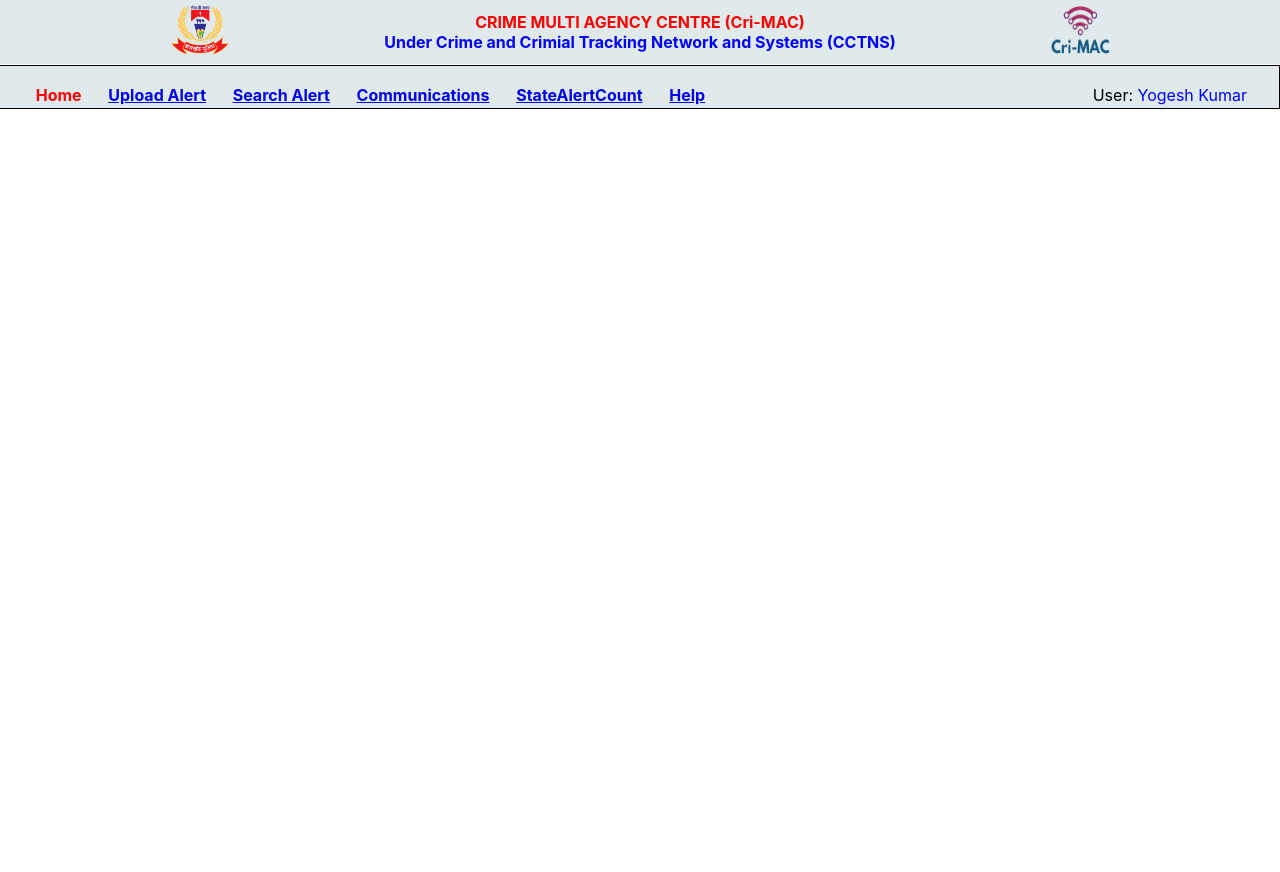
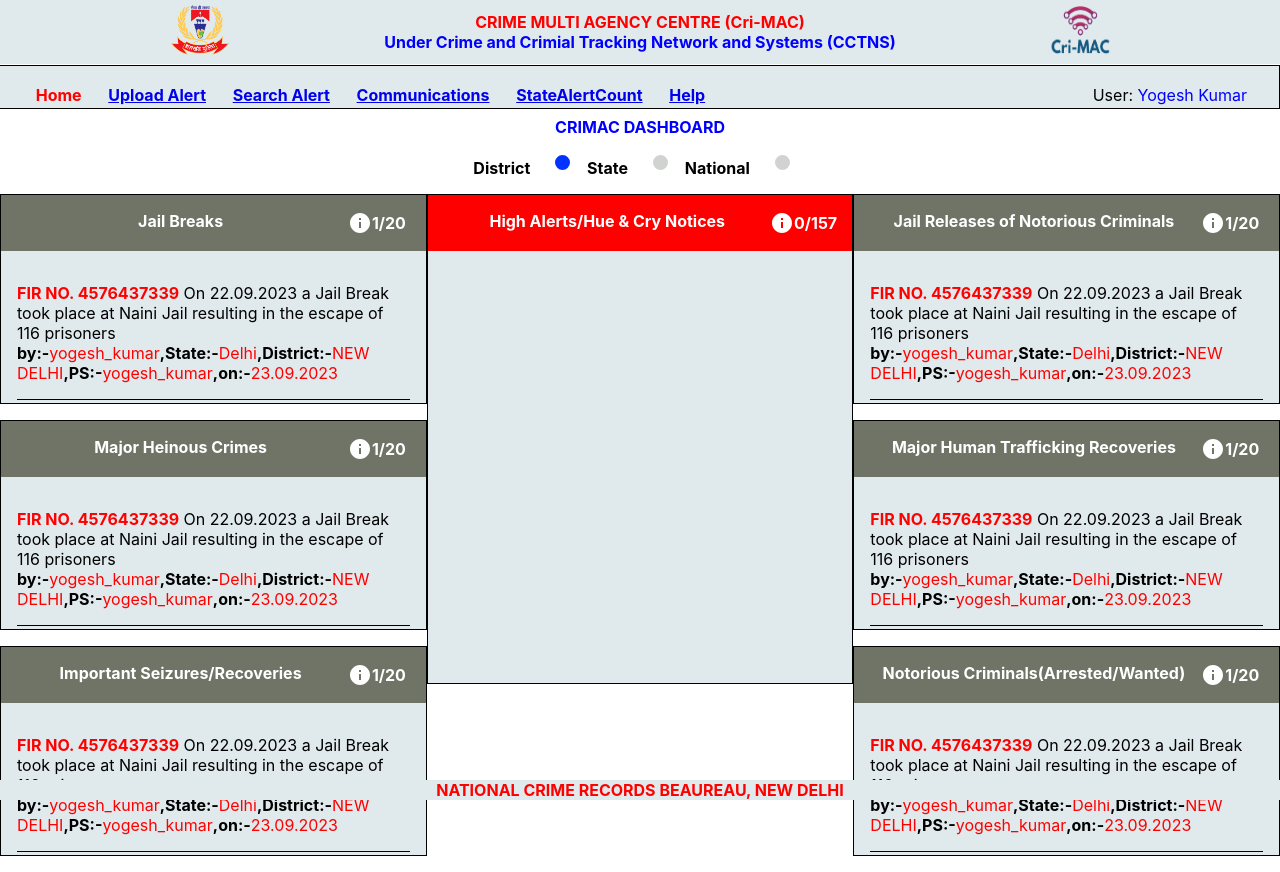
Before and after one commit to PraveenPandey987/Cri-Mac, a React (Create React App) app: page /dashboard in a window 1280 px wide. Before the commit the page ends 800 px from the top, so only its background shows below. Built offline with nearby package versions, Linux system fonts and the light colour scheme.

Commit message:
DashBoard Frontend Completed

```diff
--- a/package.json
+++ b/package.json
@@ -5,7 +5,8 @@
   "dependencies": {
     "@emotion/react": "^11.11.1",
     "@emotion/styled": "^11.11.0",
-    "@mui/material": "^5.14.9",
+    "@mui/icons-material": "^5.14.9",
+    "@mui/material": "^5.14.10",
     "@testing-library/jest-dom": "^5.17.0",
     "@testing-library/react": "^13.4.0",
     "@testing-library/user-event": "^13.5.0",
--- /dev/null
+++ b/src/components/DashboardCenterDiv.js
@@ -0,0 +1,60 @@
+import React from "react";
+import Box from "@mui/material/Box";
+import Grid from "@mui/material/Grid";
+import Paper from "@mui/material/Paper";
+import InfoIcon from "@mui/icons-material/Info";
+import FirDiv from "./FirDiv";
+function DashboardCenterDiv() {
+  return (
+    <>
+      <div
+        style={{
+          display: "flex",
+          flexDirection: "column",
+          margin: "1em 0em ",
+          border: "1px solid black",
+        }}
+      >
+        <Grid
+          container
+          padding={"1em"}
+          style={{
+            backgroundColor: "red",
+            color: "white",
+            fontWeight: "bold",
+            position: "sticky",
+            cursor: "pointer",
+          }}
+        >
+          <Grid item xs={10} sm={10} md={10} textAlign={"center"}>
+            High Alerts/Hue & Cry Notices
+          </Grid>
+          <Grid
+            item
+            xs={2}
+            sm={2}
+            md={2}
+            display={"flex"}
+            justifyContent="center"
+            alignItems="center"
+          >
+            <InfoIcon /> 0/157
+          </Grid>
+        </Grid>
+        <div
+          style={{
+            padding: "1em",
+            height: "50vh",
+            maxHeight: "50vh",
+            overflow: "scroll",
+            backgroundColor: "#E0E9EC",
+          }}
+        >
+          {/* <FirDiv /> */}
+        </div>
+      </div>
+    </>
+  );
+}
+
+export default DashboardCenterDiv;
--- /dev/null
+++ b/src/components/DashboardDivs.js
@@ -0,0 +1,66 @@
+import React from "react";
+import Box from "@mui/material/Box";
+import Grid from "@mui/material/Grid";
+import Paper from "@mui/material/Paper";
+import InfoIcon from "@mui/icons-material/Info";
+import FirDiv from "./FirDiv";
+
+function DashboardDivs({ title }) {
+  return (
+    <>
+      <div
+        style={{
+          display: "flex",
+          flexDirection: "column",
+          margin: "1em 0em ",
+          border: "1px solid black",
+        }}
+      >
+        <Grid
+          container
+          padding={"1em"}
+          style={{
+            backgroundColor: "#707467",
+            color: "white",
+            fontWeight: "bold",
+            cursor: "pointer",
+          }}
+        >
+          <Grid item xs={10} sm={10} md={10} textAlign={"center"}>
+            {title}
+          </Grid>
+          <Grid
+            item
+            xs={2}
+            sm={2}
+            md={2}
+            display={"flex"}
+            justifyContent="center"
+            alignItems="center"
+          >
+            <InfoIcon /> 1/20
+          </Grid>
+        </Grid>
+        <div
+          style={{
+            padding: "1em",
+            maxHeight: "15vh",
+            height: "15vh",
+            overflow: "scroll",
+            backgroundColor: "#E0E9EC",
+          }}
+        >
+          <FirDiv />
+          <FirDiv />
+          <FirDiv />
+          <FirDiv />
+          <FirDiv />
+          <FirDiv />
+          <FirDiv />
+        </div>
+      </div>
+    </>
+  );
+}
+
+export default DashboardDivs;
--- /dev/null
+++ b/src/components/FirDiv.js
@@ -0,0 +1,37 @@
+import React from "react";
+
+function FirDiv() {
+  return (
+    <div
+      style={{
+        display: "flex",
+        flexDirection: "column",
+        borderBottom: "1px solid black",
+        paddingBottom: "1em",
+        marginTop: "1em",
+      }}
+    >
+      <div>
+        <span style={{ color: "red", fontWeight: "bold" }}>
+          FIR NO. 4576437339
+        </span>{" "}
+        On 22.09.2023 a Jail Break took place at Naini Jail resulting in the
+        escape of 116 prisoners{" "}
+      </div>
+      <div>
+        <span style={{ color: "black", fontWeight: "bold" }}>by:-</span>
+        <span style={{ color: "red" }}>yogesh_kumar</span>
+        <span style={{ color: "black", fontWeight: "bold" }}>,State:-</span>
+        <span style={{ color: "red" }}>Delhi</span>
+        <span style={{ color: "black", fontWeight: "bold" }}>,District:-</span>
+        <span style={{ color: "red" }}>NEW DELHI</span>
+        <span style={{ color: "black", fontWeight: "bold" }}>,PS:-</span>
+        <span style={{ color: "red" }}>yogesh_kumar</span>
+        <span style={{ color: "black", fontWeight: "bold" }}>,on:-</span>
+        <span style={{ color: "red" }}>23.09.2023</span>
+      </div>
+    </div>
+  );
+}
+
+export default FirDiv;
--- a/src/components/Footer.js
+++ b/src/components/Footer.js
@@ -1,7 +1,23 @@
 import React from "react";
 
 function Footer() {
-  return <div>Hi!! I am Footer</div>;
+  return (
+    <div
+      style={{
+        backgroundColor: "#E0E9EC",
+        color: "red",
+        fontWeight: "bold",
+
+        position: "fixed",
+        bottom: "0",
+        left: "0",
+        right: "0",
+        textAlign: "center",
+      }}
+    >
+      NATIONAL CRIME RECORDS BEAUREAU, NEW DELHI{" "}
+    </div>
+  );
 }
 
 export default Footer;
--- a/src/components/Layout.js
+++ b/src/components/Layout.js
@@ -1,6 +1,6 @@
 import React from "react";
 import Navbar from "./Navbar";
-
+import Footer from "./Footer";
 import { Outlet } from "react-router-dom";
 
 const Layout = () => {
@@ -8,7 +8,7 @@
     <>
       <Navbar />
       <Outlet />
-
+      <Footer />
     </>
   );
 };
--- a/src/pages/Dashboard.js
+++ b/src/pages/Dashboard.js
@@ -1,9 +1,57 @@
 import React from "react";
 import Navbar2 from "../components/Navbar2";
+import "../styles/dashboardStyles.css";
+import Box from "@mui/material/Box";
+import DashboardDivs from "../components/DashboardDivs";
+import DashboardCenterDivs from "../components/DashboardCenterDiv";
 function Dashboard() {
   return (
     <>
       <Navbar2 />
+      <div>
+        <div
+          style={{
+            display: "flex",
+            flexDirection: "column",
+            justifyContent: "center",
+            alignItems: "center",
+          }}
+        >
+          <div
+            style={{ color: "blue", fontWeight: "bold", padding: "0.5em 0em" }}
+          >
+            CRIMAC DASHBOARD
+          </div>
+          <div style={{ fontWeight: "bold" }}>
+            District <input type="radio" name="location" id="" defaultChecked />
+            State <input type="radio" name="location" id="" />
+            National <input type="radio" name="location" id="" />
+          </div>
+        </div>
+        <div style={{ maxHeight: "100vh" }}>
+          <Box sx={{ display: "grid", gridTemplateColumns: "repeat(3, 1fr)" }}>
+            <Box>
+              <div>
+                <DashboardDivs title={"Jail Breaks"} />
+                <DashboardDivs title={"Major Heinous Crimes"} />
+                <DashboardDivs title={"Important Seizures/Recoveries"} />
+              </div>
+            </Box>
+            <Box>
+              <div>
+                <DashboardCenterDivs />
+              </div>
+            </Box>
+            <Box>
+              <div>
+                <DashboardDivs title={"Jail Releases of Notorious Criminals"} />
+                <DashboardDivs title={"Major Human Trafficking Recoveries "} />
+                <DashboardDivs title={"Notorious Criminals(Arrested/Wanted)"} />
+              </div>
+            </Box>
+          </Box>
+        </div>
+      </div>
     </>
   );
 }
--- a/src/pages/home.js
+++ b/src/pages/home.js
@@ -4,6 +4,7 @@
   return (
     <div>
       <FormHome />
+
     </div>
   );
 }
--- /dev/null
+++ b/src/styles/dashboardStyles.css
@@ -0,0 +1,31 @@
+input[type="radio"] {
+  margin: 10px 20px;
+}
+
+input[type="radio"]:after {
+  width: 15px;
+  height: 15px;
+  border-radius: 15px;
+  top: -2px;
+  left: -1px;
+  position: relative;
+  background-color: #d1d3d1;
+  content: "";
+  display: inline-block;
+  visibility: visible;
+  border: 2px solid white;
+}
+
+input[type="radio"]:checked:after {
+  width: 15px;
+  height: 15px;
+  border-radius: 15px;
+  top: -2px;
+  left: -1px;
+  position: relative;
+  background-color: #0033ff;
+  content: "";
+  display: inline-block;
+  visibility: visible;
+  border: 2px solid white;
+}
```
Also changed, not shown: src/assets/information-button.png (added), 1 other file (tests, documents, lock files or other folders).
